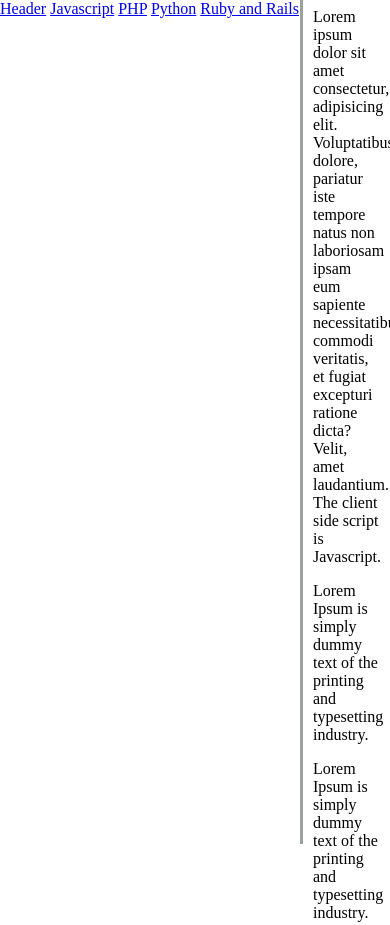
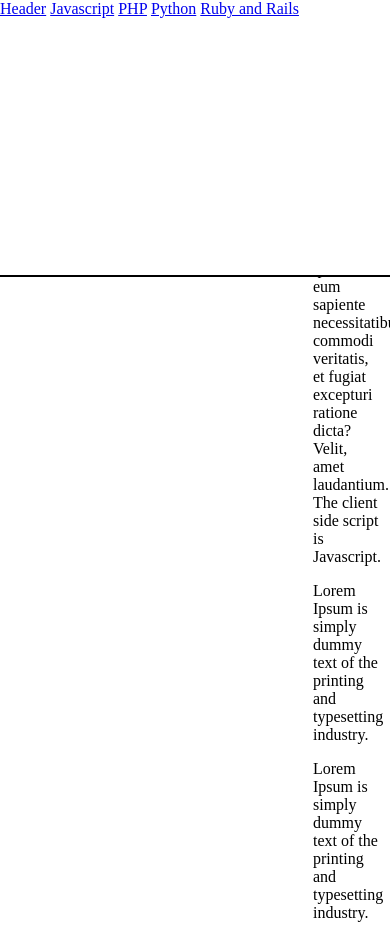
Before and after one commit to touredri/drissa_mamun, a plain HTML site: page index.html in a window 390 px wide. Shown: the top 925 px of the page. Drawn offline with Linux system fonts and the light colour scheme.

Commit message:
3rd push

```diff
--- a/css/style.css
+++ b/css/style.css
@@ -21,20 +21,8 @@
 
 
 
-
-
-
-
-
-
-
-
-
-
-
-
-
-@media only screen and (max-width: 815px) #navbar {
+@media only screen and (max-width: 815px) {
+    #navbar {
         background-color: white;
         position: absolute;
         top: 0;
@@ -46,3 +34,4 @@
         z-index: 1;
         border-bottom: 2px solid;
     }
+}
```
Lines whose indentation alone changed are shown as unchanged.
